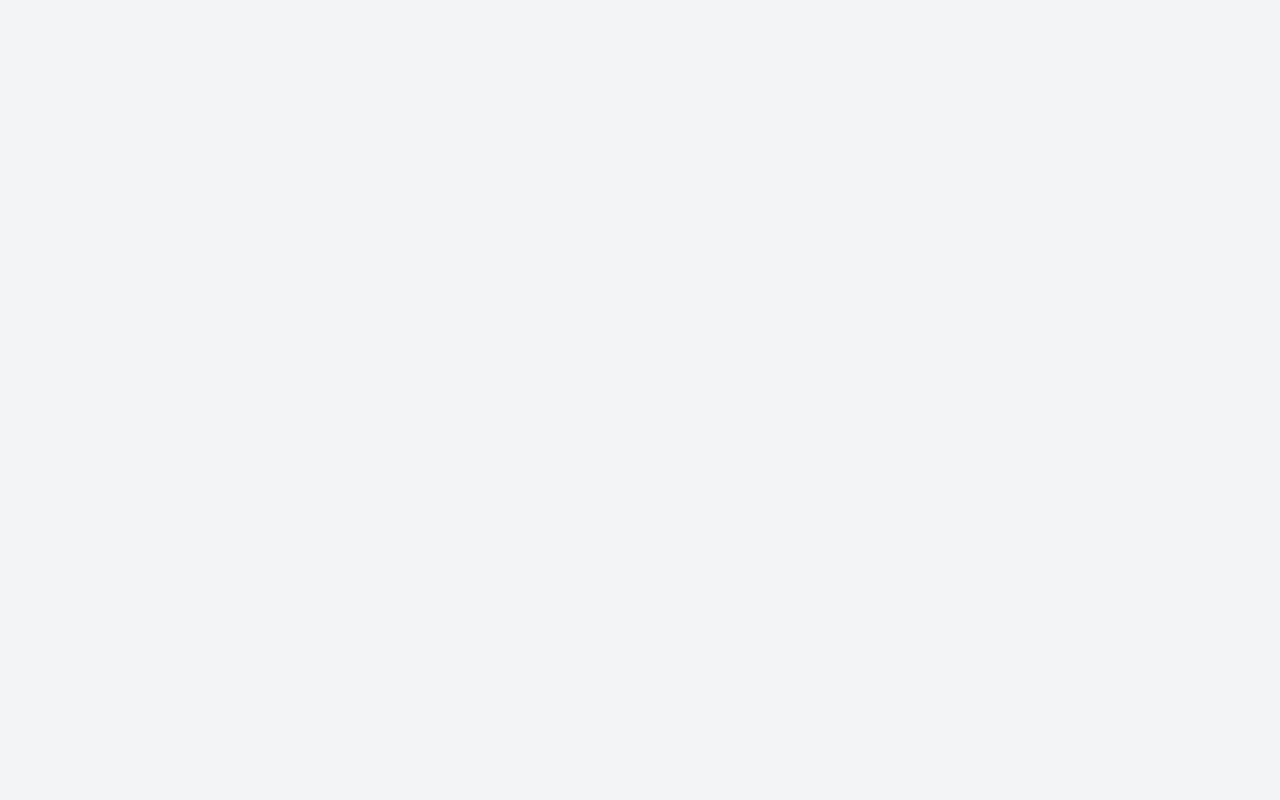
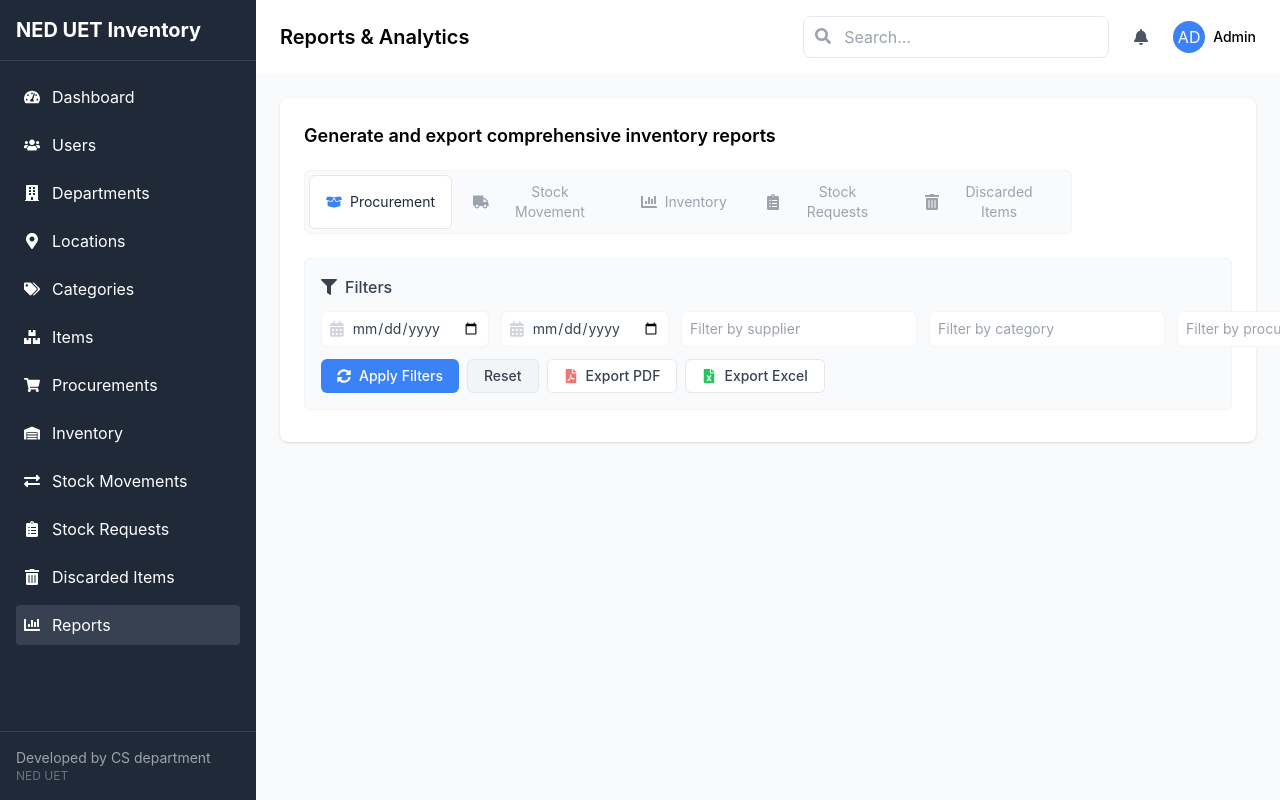
Before and after one commit to MaryamAshraff2/Inventory_management_csit_backend, a React (Vite) app in the folder frontend2/: page /reports in a window 1280 px wide. Before the commit this address had no page. Built offline with nearby package versions, Linux system fonts and the light colour scheme.

Commit message:
UI changes and report frontend

```diff
--- a/frontend2/src/App.jsx
+++ b/frontend2/src/App.jsx
@@ -12,6 +12,7 @@ import Inventory from "./pages/Inventory";
 import StockMovement from './pages/StockMovement';
 import SendingStockRequest from './UserView/SendingStockReq';
 import StockRequestsManagement from './pages/StockRequest';
+import Reports from "./pages/Reports";
 
 function App() {
   const isLoggedIn = localStorage.getItem('isLoggedIn') === 'true';
@@ -37,6 +38,7 @@ function App() {
           <Route path="/stock-movements" element={<StockMovement />} />
           <Route path="/sending-stock-requests" element={<SendingStockRequest />} />
           <Route path="/stock-requests" element={<StockRequestsManagement />} />
+          <Route path="/reports" element={<Reports />} />
         </Routes>
       </div>
     </Router>
--- a/frontend2/src/pages/DiscardedItems.jsx
+++ b/frontend2/src/pages/DiscardedItems.jsx
@@ -88,8 +88,8 @@ const DiscardedItems = () => {
           <div className="bg-white rounded-lg shadow p-6">
             <div className="flex justify-between items-center mb-6">
               <div>
-                <h2 className="text-xl font-bold mb-2">Discarded Items</h2>
-                <h3 className="text-lg font-semibold text-gray-600">
+
+              <h3 className="text-lg font-semibold">
                   Manage and track discarded inventory
                 </h3>
               </div>
--- a/frontend2/src/pages/Reports.jsx
+++ b/frontend2/src/pages/Reports.jsx
@@ -0,0 +1,142 @@
+import Sidebar from '../components/Sidebar';
+import Navbar from '../components/Navbar';
+import { FaChartBar, FaBoxOpen, FaTruck, FaClipboardList, FaTrashAlt, FaFilter, FaCalendarAlt, FaSyncAlt, FaFilePdf, FaFileExcel } from 'react-icons/fa';
+import { useState } from 'react';
+
+const tabList = [
+  { key: 'procurement', label: 'Procurement', icon: <FaBoxOpen /> },
+  { key: 'stock_movement', label: 'Stock Movement', icon: <FaTruck /> },
+  { key: 'inventory', label: 'Inventory', icon: <FaChartBar /> },
+  { key: 'stock_requests', label: 'Stock Requests', icon: <FaClipboardList /> },
+  { key: 'discarded_items', label: 'Discarded Items', icon: <FaTrashAlt /> },
+];
+
+function Reports() {
+  const [activeTab, setActiveTab] = useState('procurement');
+  const [filters, setFilters] = useState({
+    startDate: '',
+    endDate: '',
+    supplier: '',
+    category: '',
+    procurementType: '',
+  });
+
+  const handleInputChange = (e) => {
+    setFilters({ ...filters, [e.target.name]: e.target.value });
+  };
+
+  const handleReset = () => {
+    setFilters({ startDate: '', endDate: '', supplier: '', category: '', procurementType: '' });
+  };
+
+  return (
+    <>
+      <Sidebar />
+      <div className="flex-1 flex flex-col overflow-hidden">
+        <Navbar title="Reports & Analytics" />
+        <main className="flex-1 overflow-y-auto p-6 bg-gray-50">
+        <div className="bg-white rounded-lg shadow p-6">
+            {/* Header Section */}
+            <div className="mb-5">
+              <div className="flex items-center mb-1">
+                {/* <FaChartBar className="text-xl text-gray-700 mr-2" /> */}
+                <h1 className="text-lg font-semibold">Generate and export comprehensive inventory reports</h1>
+              </div>
+
+            </div>
+
+            {/* Tab Navigation Bar */}
+            <div className="flex space-x-1 mb-6 bg-gray-50 rounded-md border border-gray-100 p-1 shadow-none w-full max-w-3xl">
+              {tabList.map(tab => (
+                <button
+                  key={tab.key}
+                  className={`flex items-center px-4 py-1.5 rounded-md font-normal text-sm transition focus:outline-none ${
+                    activeTab === tab.key
+                      ? 'bg-white border border-gray-200 text-gray-800 shadow-none'
+                      : 'bg-gray-50 text-gray-400 hover:bg-gray-100 border border-transparent'
+                  }`}
+                  onClick={() => setActiveTab(tab.key)}
+                >
+                  <span className={`mr-2 text-base ${activeTab === tab.key ? 'text-blue-500' : 'text-gray-400'}`}>{tab.icon}</span>
+                  {tab.label}
+                </button>
+              ))}
+            </div>
+
+            {/* Filters Section */}
+            <div className="bg-gray-50 border border-gray-100 rounded-md p-4 mb-2 shadow-none">
+              <div className="flex items-center mb-3">
+                <FaFilter className="text-base text-gray-700 mr-2" />
+                <span className="font-medium text-base text-gray-700">Filters</span>
+              </div>
+              <div className="flex flex-col md:flex-row md:space-x-3 space-y-3 md:space-y-0 mb-3">
+                <div className="flex-1 flex items-center bg-white border border-gray-100 rounded-md px-2 py-1.5">
+                  <FaCalendarAlt className="text-gray-300 mr-2" />
+                  <input
+                    type="date"
+                    name="startDate"
+                    value={filters.startDate}
+                    onChange={handleInputChange}
+                    className="w-full outline-none bg-transparent text-gray-700 text-sm"
+                    placeholder="Start date"
+                  />
+                </div>
+                <div className="flex-1 flex items-center bg-white border border-gray-100 rounded-md px-2 py-1.5">
+                  <FaCalendarAlt className="text-gray-300 mr-2" />
+                  <input
+                    type="date"
+                    name="endDate"
+                    value={filters.endDate}
+                    onChange={handleInputChange}
+                    className="w-full outline-none bg-transparent text-gray-700 text-sm"
+                    placeholder="End date"
+                  />
+                </div>
+                <input
+                  type="text"
+                  name="supplier"
+                  value={filters.supplier}
+                  onChange={handleInputChange}
+                  className="flex-1 bg-white border border-gray-100 rounded-md px-2 py-1.5 text-gray-700 text-sm placeholder-gray-400"
+                  placeholder="Filter by supplier"
+                />
+                <input
+                  type="text"
+                  name="category"
+                  value={filters.category}
+                  onChange={handleInputChange}
+                  className="flex-1 bg-white border border-gray-100 rounded-md px-2 py-1.5 text-gray-700 text-sm placeholder-gray-400"
+                  placeholder="Filter by category"
+                />
+                <input
+                  type="text"
+                  name="procurementType"
+                  value={filters.procurementType}
+                  onChange={handleInputChange}
+                  className="flex-1 bg-white border border-gray-100 rounded-md px-2 py-1.5 text-gray-700 text-sm placeholder-gray-400"
+                  placeholder="Filter by procurement type"
+                />
+              </div>
+              <div className="flex flex-wrap gap-2 mt-1">
+                <button className="flex items-center bg-blue-500 text-white px-4 py-1.5 rounded-md font-medium shadow-none hover:bg-blue-600 transition text-sm" type="button">
+                  <FaSyncAlt className="mr-2" /> Apply Filters
+                </button>
+                <button className="bg-gray-100 text-gray-700 px-4 py-1.5 rounded-md font-medium border border-gray-200 hover:bg-gray-200 transition text-sm" type="button" onClick={handleReset}>
+                  Reset
+                </button>
+                <button className="flex items-center bg-white text-gray-700 px-4 py-1.5 rounded-md font-medium border border-gray-200 hover:bg-gray-100 transition text-sm" type="button">
+                  <FaFilePdf className="mr-2 text-red-400" /> Export PDF
+                </button>
+                <button className="flex items-center bg-white text-gray-700 px-4 py-1.5 rounded-md font-medium border border-gray-200 hover:bg-gray-100 transition text-sm" type="button">
+                  <FaFileExcel className="mr-2 text-green-500" /> Export Excel
+                </button>
+              </div>
+            </div>
+          </div>
+        </main>
+      </div>
+    </>
+  );
+}
+
+export default Reports;
--- a/frontend2/src/pages/StockRequest.jsx
+++ b/frontend2/src/pages/StockRequest.jsx
@@ -150,8 +150,8 @@ const StockRequestsManagement = () => {
           <div className="bg-white rounded-lg shadow-sm border border-gray-200 w-full">
             {/* Title and subtitle */}
             <div className="px-4 sm:px-6 pt-6 pb-2">
-              <h1 className="text-2xl font-bold text-gray-800">Stock Requests Management</h1>
-              <p className="text-gray-500 mt-1">Manage and respond to stock requests ({requests.filter(r => r.status === 'Pending').length} pending)</p>
+              <h1 className="text-lg font-semibold">Manage and respond to stock requests ({requests.filter(r => r.status === 'Pending').length} pending)</h1>
+
             </div>
             {/* Search and filter */}
             <div className="flex flex-col sm:flex-row sm:items-center sm:justify-between px-4 sm:px-6 py-4 gap-4">
--- a/frontend2/src/pages/procurements.jsx
+++ b/frontend2/src/pages/procurements.jsx
@@ -95,7 +95,7 @@ const ProcurementPage = () => {
         <main className="flex-1 overflow-y-auto p-6 bg-gray-50">
           <div className="bg-white rounded-lg shadow p-6">
             <div className="flex justify-between items-center mb-6">
-              <h1 className="text-2xl font-semibold text-gray-800">
+              <h1 className="text-lg font-semibold">
                 Manage and track all procurement orders
               </h1>
               <button
```
